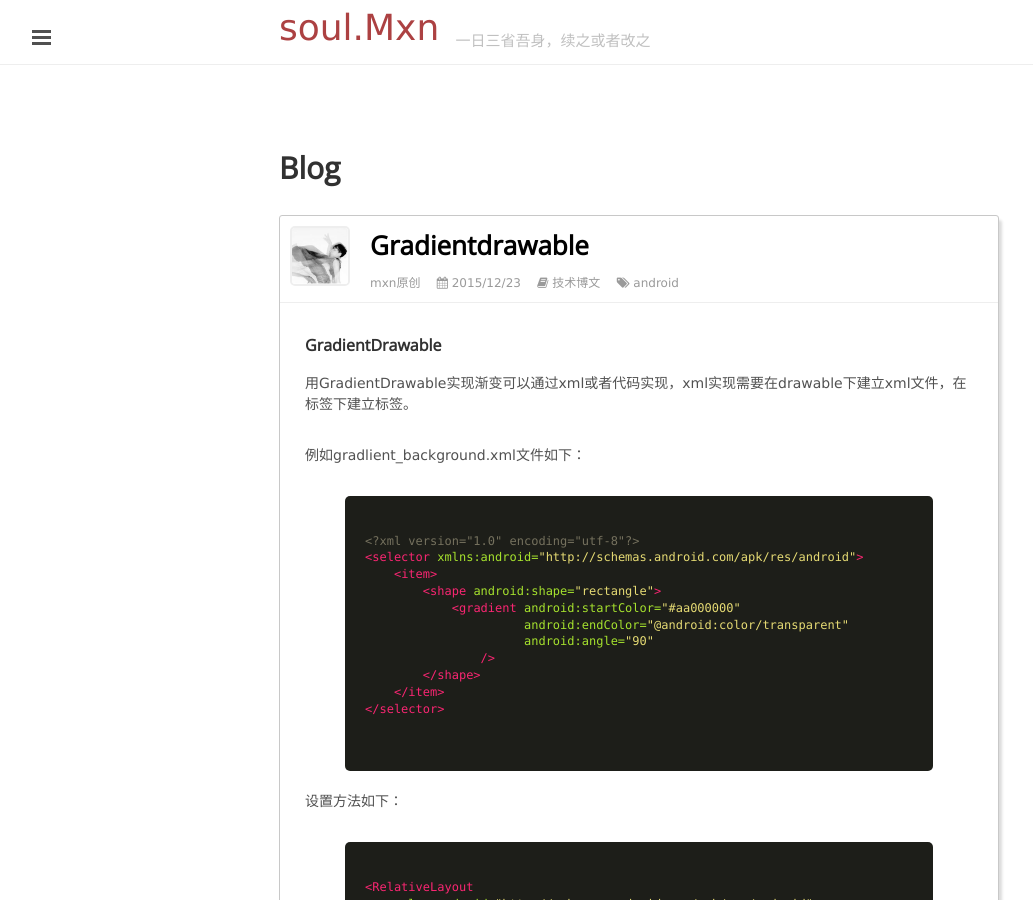
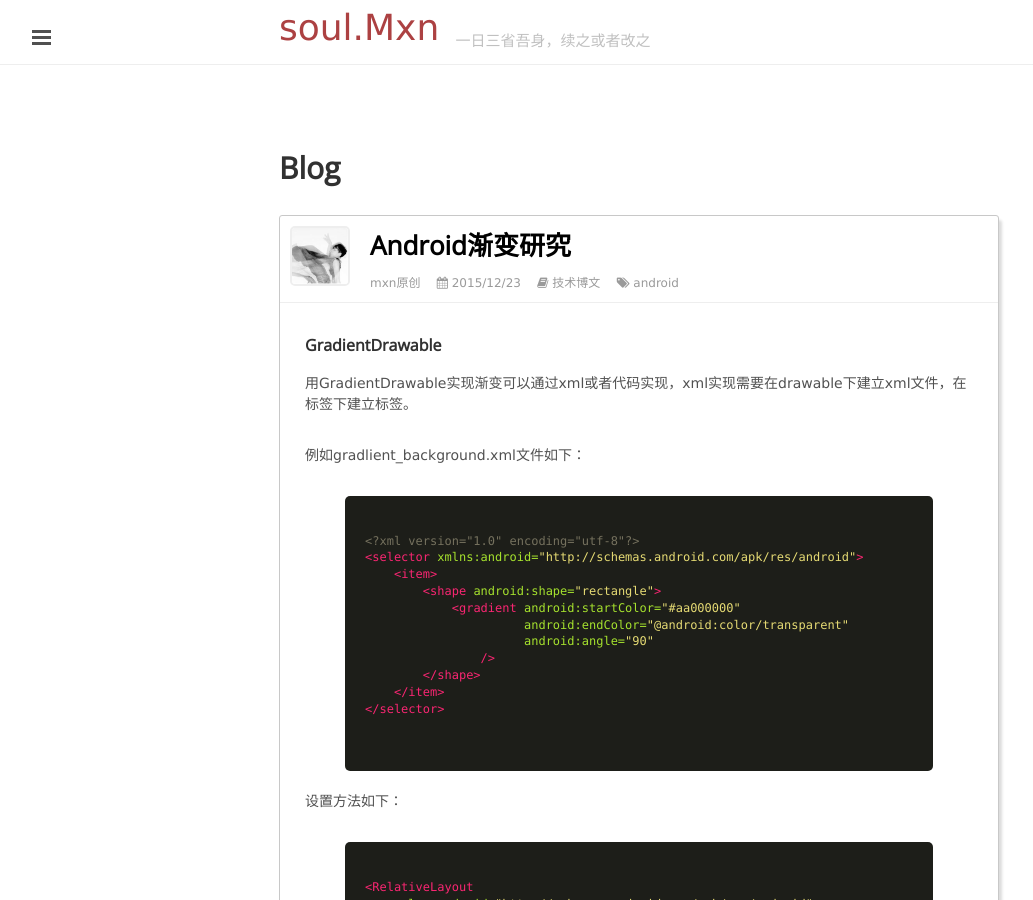
Before and after one commit to mxn21/mxn21.github.io, a Jekyll site: the page built from _posts/2015-12-23-android渐变研究.md, in a window 1280 px wide and 900 px high. Shown: the whole window, without its empty margins (1-1034 px from the left). Built offline with Jekyll 4.4.1, drawn with Linux system fonts in a browser that asks for light colours; Markdown is read by kramdown in place of the engine named in the settings; comment, search, counter and statistics services are not loaded.

Commit message:
23423432

```diff
--- a/_posts/2015-12-23-GradientDrawable.md
+++ b/_posts/2015-12-23-android渐变研究.md
@@ -1,7 +1,7 @@
 ---
 layout: post
 author: mxn
-titile: GradientDrawable
+titile: android渐变研究
 category: 技术博文
 tag: android
 ---
@@ -378,3 +378,8 @@
        {% endhighlight %}
 
 最终效果：
+
+![](https://raw.githubusercontent.com/mxn21/mxn21.github.io/master/public/img/img140.png)
+
+
+### 使用属性动画实现动态渐变
```
Also changed, not shown: public/img/img140.png (added).
